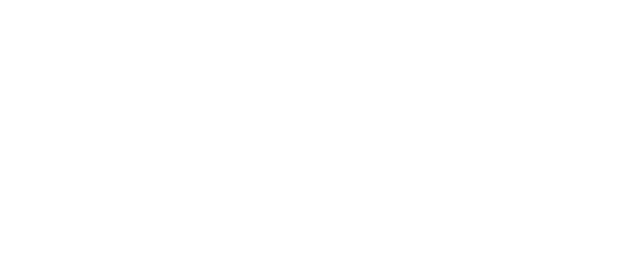
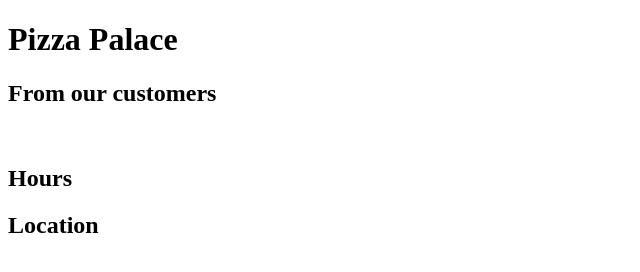
Before and after one commit to Pricey-93/restaurant-page, a website built with webpack: page dist/index.html in a window 1280 px wide. Shown: the whole page, without its empty margins (0-640 px from the left). Built offline with nearby package versions, Linux system fonts and the light colour scheme; files whose address does not match are found by name.

Commit message:
Add temporary skeleton layout

```diff
--- a/dist/index.html
+++ b/dist/index.html
@@ -5,10 +5,22 @@
     <meta http-equiv="X-UA-Compatible" content="IE=edge">
     <meta name="viewport" content="width=device-width, initial-scale=1.0">
     <title>Restaurant Page</title>
-    <link rel="stylesheet" href="styles.css">
+    <link rel="stylesheet" href="/src/styles.css">
     <script src="main.js"></script>
 </head>
 <body>
-    <div id="content"></div>
+    <div id="content">
+        <h1>Pizza Palace</h1>
+        <div>
+            <h2>From our customers</h2>
+            <img>
+        </div>
+        <div>
+            <h2>Hours</h2>
+        </div>
+        <div>
+            <h2>Location</h2>
+        </div>
+    </div>
 </body>
 </html>
```
